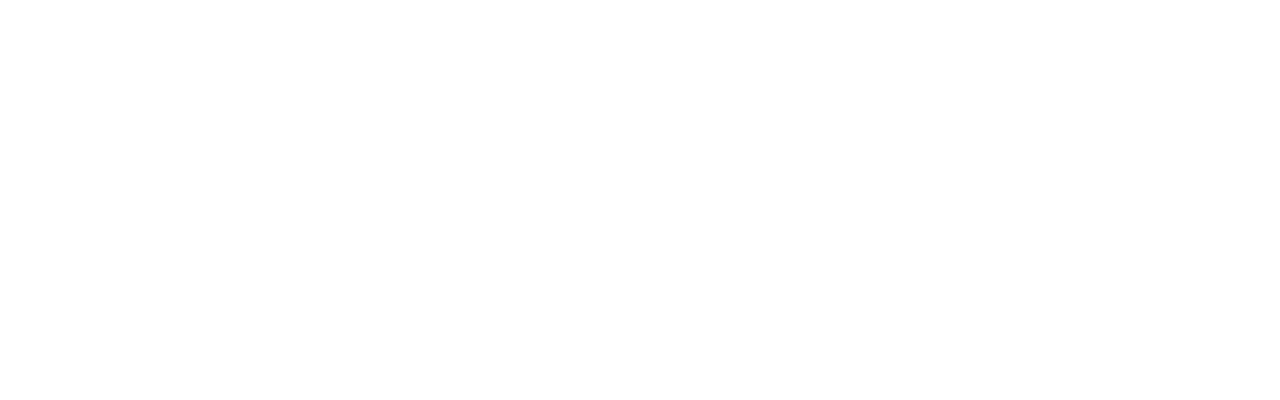
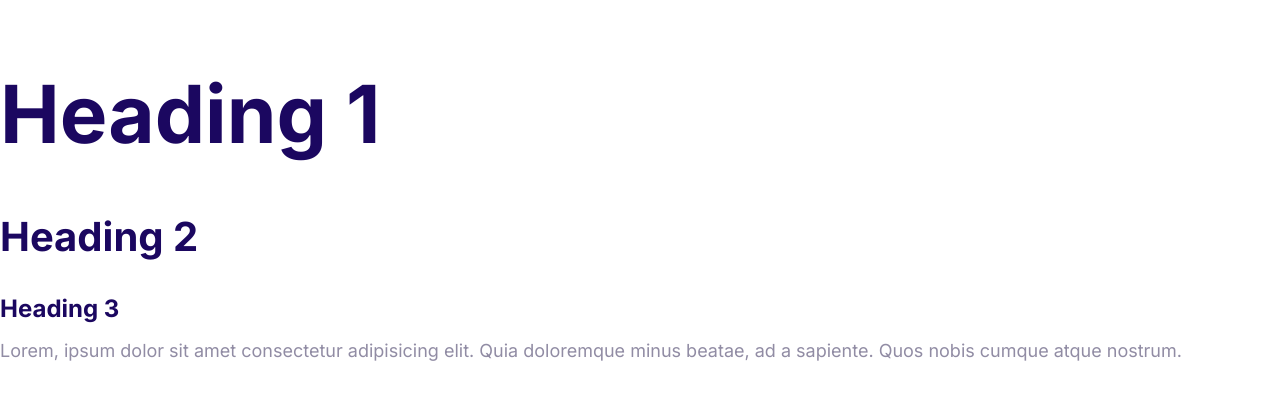
Before and after one commit to subcylindrical/bigone, a plain HTML site: page index.html in a window 1280 px wide. Drawn offline with Linux system fonts and the light colour scheme.

Commit message:
Define the styles for the fonts.

```diff
--- a/css/styles.css
+++ b/css/styles.css
@@ -0,0 +1,50 @@
+:root {
+    --color-primary: #2584ff;
+    --color-secondary: #00d9ff;
+    --color-accent: #ff3400;
+    --color-headings: #1b0760;
+    --color-body: #918ca4;
+}
+
+body {
+    font-family: 'Inter', Arial, Helvetica, sans-serif;
+    color: var(--color-body);
+    line-height: 1.5;
+    font-size: 2.4rem;
+}
+
+h1, h2, h3 {
+    color: var(--color-headings);
+    margin-bottom: 1rem;
+}
+
+h1 {
+    font-size: 7rem;
+}
+
+h2 {
+    font-size: 4rem;
+}
+
+h3 {
+    font-size: 3rem;
+}
+
+p {
+    margin-top: 0 ;
+}
+
+@media screen and (min-width: 1024px) {
+    body {
+        font-size: 1.8rem;
+    }
+    h1 {
+        font-size: 8rem;
+    }
+    h2 {
+        font-size: 4rem;
+    }
+    h3 {
+        font-size: 2.4rem;
+    }
+}
--- a/index.html
+++ b/index.html
@@ -5,8 +5,22 @@
     <meta http-equiv="X-UA-Compatible" content="IE=edge" />
     <meta name="viewport" content="width=device-width, initial-scale=1.0" />
     <title>Document</title>
+    <link rel="preconnect" href="https://fonts.googleapis.com" />
+    <link rel="preconnect" href="https://fonts.gstatic.com" crossorigin />
+    <link
+      href="https://fonts.googleapis.com/css2?family=Inter:wght@400;700&display=swap"
+      rel="stylesheet"
+    />
     <link rel="stylesheet" href="css/normalizeC.css" />
     <link rel="stylesheet" href="css/styles.css" />
   </head>
-  <body></body>
+  <body>
+    <h1>Heading 1</h1>
+    <h2>Heading 2</h2>
+    <h3>Heading 3</h3>
+    <p>
+      Lorem, ipsum dolor sit amet consectetur adipisicing elit. Quia doloremque
+      minus beatae, ad a sapiente. Quos nobis cumque atque nostrum.
+    </p>
+  </body>
 </html>
```
